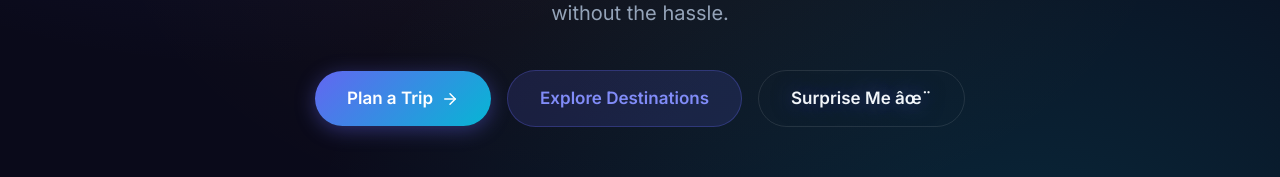
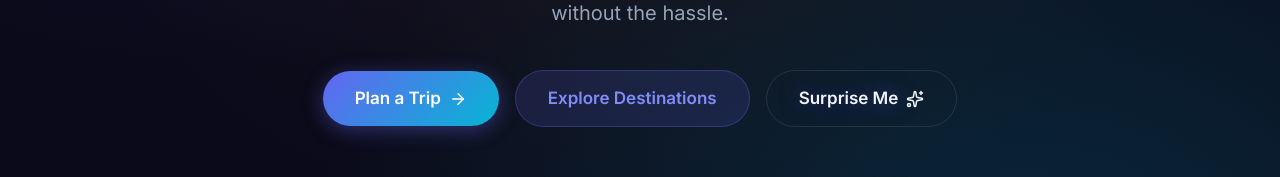
Before and after one commit to Subha2707/Voyago, a React (Vite) app in the folder client/: page / in a window 1280 px wide. Shown: the part 497-674 px from the top of the page. Built offline with nearby package versions, Linux system fonts and the light colour scheme; no server answers.

Commit message:
Fix the emoji issue

```diff
--- a/client/src/pages/LandingPage.jsx
+++ b/client/src/pages/LandingPage.jsx
@@ -118,7 +118,7 @@ export default function LandingPage() {
               Explore Destinations
             </Link>
             <Link to="/surprise" className="btn btn-ghost btn-lg text-glow">
-              Surprise Me âœ¨
+              Surprise Me <Sparkles size={18}/>
             </Link>
           </div>
         </div>
--- a/client/src/pages/TripResultPage.jsx
+++ b/client/src/pages/TripResultPage.jsx
@@ -59,7 +59,7 @@ export default function TripResultPage() {
     return Math.max(1, Math.ceil((e - s) / (1000 * 60 * 60 * 24)));
   })();
 
-  // â”€â”€ Load the trip â”€â”€â”€â”€â”€â”€â”€â”€â”€â”€â”€â”€â”€â”€â”€â”€â”€â”€â”€â”€â”€â”€â”€â”€â”€â”€â”€â”€â”€â”€â”€â”€â”€â”€â”€â”€â”€â”€â”€â”€â”€â”€â”€â”€â”€â”€â”€â”€â”€â”€â”€â”€â”€â”€â”€â”€
+  //  Load the trip
   useEffect(() => {
     const fetchTrip = async () => {
       setLoading(true);
@@ -76,7 +76,7 @@ export default function TripResultPage() {
     fetchTrip();
   }, [id, navigate]);
 
-  // â”€â”€ Generate itinerary once trip is loaded â”€â”€â”€â”€â”€â”€â”€â”€â”€â”€â”€â”€â”€â”€â”€â”€â”€â”€â”€â”€â”€â”€â”€â”€â”€â”€â”€â”€â”€â”€â”€
+  //  Generate itinerary once trip is loaded
   useEffect(() => {
     if (!trip) return;
 
@@ -104,7 +104,7 @@ export default function TripResultPage() {
     fetchItinerary();
   }, [trip]);
 
-  // â”€â”€ Fetch weather forecast â”€â”€â”€â”€â”€â”€â”€â”€â”€â”€â”€â”€â”€â”€â”€â”€â”€â”€â”€â”€â”€â”€â”€â”€â”€â”€â”€â”€â”€â”€â”€â”€â”€â”€â”€â”€â”€â”€â”€â”€â”€â”€â”€â”€â”€â”€â”€
+  // Fetch weather forecast
   useEffect(() => {
     if (!trip?.destination) return;
 
@@ -138,7 +138,7 @@ export default function TripResultPage() {
     fetchAQI();
   }, [trip?.destination]);
 
-  // â”€â”€ Regenerate a single day â”€â”€â”€â”€â”€â”€â”€â”€â”€â”€â”€â”€â”€â”€â”€â”€â”€â”€â”€â”€â”€â”€â”€â”€â”€â”€â”€â”€â”€â”€â”€â”€â”€â”€â”€â”€â”€â”€â”€â”€â”€â”€â”€â”€â”€â”€
+  // Regenerate a single day
   const handleRegenerateDay = async (dayPlan) => {
     setRegeneratingDay(dayPlan.day);
     try {
@@ -158,7 +158,7 @@ export default function TripResultPage() {
     }
   };
 
-  // â”€â”€ Generate packing list on demand â”€â”€â”€â”€â”€â”€â”€â”€â”€â”€â”€â”€â”€â”€â”€â”€â”€â”€â”€â”€â”€â”€â”€â”€â”€â”€â”€â”€â”€â”€â”€â”€â”€â”€â”€â”€â”€â”€
+  // Generate packing list on demand
   const handleGeneratePackingList = async () => {
     setPackingLoading(true);
     try {
@@ -180,7 +180,7 @@ export default function TripResultPage() {
     }
   };
 
-  // â”€â”€ Chatbot â”€â”€â”€â”€â”€â”€â”€â”€â”€â”€â”€â”€â”€â”€â”€â”€â”€â”€â”€â”€â”€â”€â”€â”€â”€â”€â”€â”€â”€â”€â”€â”€â”€â”€â”€â”€â”€â”€â”€â”€â”€â”€â”€â”€â”€â”€â”€â”€â”€â”€â”€â”€â”€â”€â”€â”€â”€â”€â”€â”€â”€â”€â”€
+  // Chatbot
   const handleSendChat = async (e) => {
     e.preventDefault();
     if (!chatInput.trim()) return;
@@ -331,7 +331,13 @@ export default function TripResultPage() {
                   </div>
                   <div className="flex-1">
                     <div className="font-semibold text-sm">
-                      {leg.from ? `${leg.from} â†’ ${leg.to}` : leg.to}
+                      {leg.from ? (
+                        <>
+                          ${leg.from}
+                          <ArrowLeft className='w-4h-4' />
+                          ${leg.to}
+                        </>
+                      ) : (leg.to)}
                     </div>
                     <div className="text-xxs text-muted capitalize">
                       {leg.mode} · ~{leg.durationHrs || '?'} hrs{leg.seeded ? '' : ' · estimated'}
```
